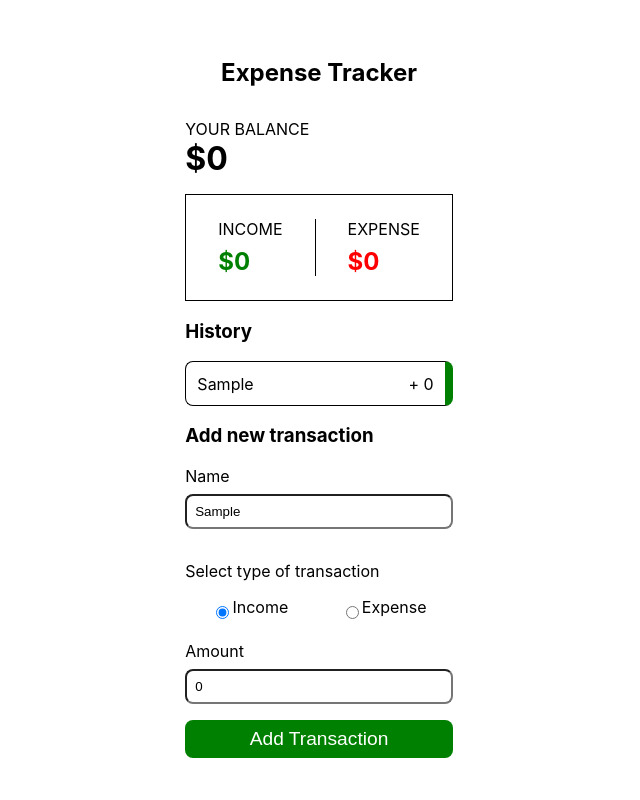
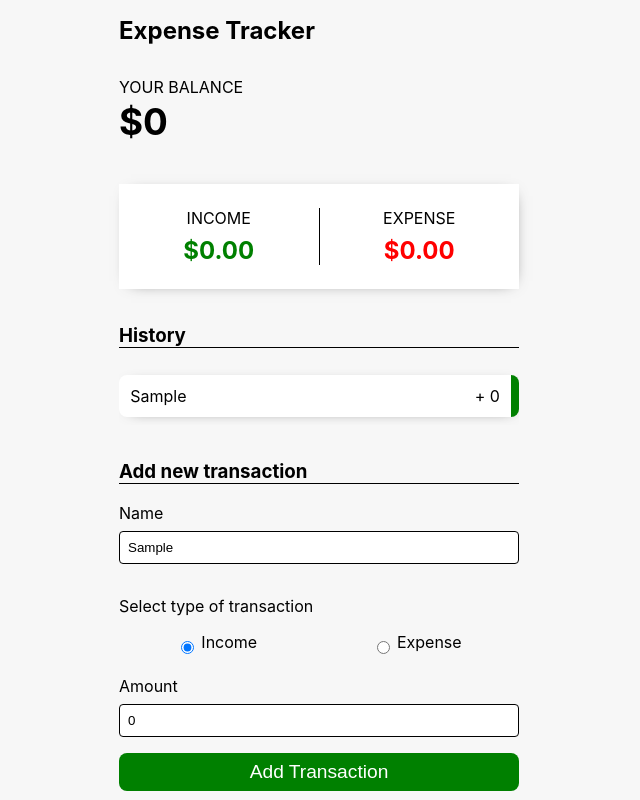
Before and after one commit to maanizfar/expense-tracker, a React (Create React App) app: page / in a window 1280 px wide. Both pictures are taken after typing "Sample" into the empty fields and a click on the button "Add Transaction". Shown: the whole page, without its empty margins (321-961 px from the left). Built offline with nearby package versions, Linux system fonts and the light colour scheme.

Commit message:
update styles

```diff
--- a/src/App.js
+++ b/src/App.js
@@ -5,65 +5,35 @@ import IncomeExpenses from "./components/IncomeExpenses";
 import History from "./components/History";
 import AddTransaction from "./components/AddTransaction";
 
-const Page = styled.main`
+import { MyProvider } from "./state/State";
+
+const Container = styled.div`
   display: flex;
   flex-direction: column;
-  justify-content: center;
-  align-items: center;
-  width: 100%;
-  min-height: 100vh;
-`;
-
-const Container = styled.div`
-  padding: 2rem;
-  max-width: 600px;
+  max-width: 400px;
+  margin: auto;
 `;
 
 const Header = styled.h1`
-  text-align: center;
   font-size: 1.5rem;
   margin-bottom: 32px;
 `;
 
 function App() {
-  const [transactions, setTransactions] = useState([]);
-
-  const addTransaction = (newTransaction) => {
-    setTransactions([...transactions, newTransaction]);
-  };
-
-  const getEntity = (entity) => {
-    const entities = transactions
-      .filter((t) => t.type === entity)
-      .map((e) => e.amount);
-    return entities.reduce((sum, current) => {
-      return sum + current;
-    }, 0);
-  };
-
-  const getBalance = () => {
-    const income = getEntity("income");
-    const expense = getEntity("expense");
-    return income - expense;
-  };
-
   return (
-    <Page>
+    <MyProvider>
       <Container>
         <Header>Expense Tracker</Header>
 
-        <Balance balance={getBalance()} />
+        <Balance />
 
-        <IncomeExpenses
-          income={getEntity("income")}
-          expense={getEntity("expense")}
-        />
+        <IncomeExpenses />
 
-        <History transactions={transactions} />
+        <History />
 
-        <AddTransaction onSubmit={addTransaction} />
+        <AddTransaction />
       </Container>
-    </Page>
+    </MyProvider>
   );
 }
 
--- a/src/components/AddTransaction.js
+++ b/src/components/AddTransaction.js
@@ -1,5 +1,10 @@
-import React, { useState } from "react";
+import React, { useState, useContext } from "react";
 import styled from "styled-components";
+import { MyContext } from "../state/State";
+
+const Heading = styled.h3`
+  border-bottom: 1px solid;
+`;
 
 const FormGroup = styled.div`
   margin-bottom: 1rem;
@@ -13,12 +18,17 @@ const FormGroup = styled.div`
   div {
     display: flex;
     justify-content: space-around;
+
+    label {
+      padding-left: 4px;
+    }
   }
 `;
 
 const TextInput = styled.input`
   padding: 0.5rem;
-  border-radius: 8px;
+  border: 1px solid;
+  border-radius: 4px;
 `;
 
 const Button = styled.button`
@@ -40,18 +50,16 @@ const AddTransaction = ({ onSubmit }) => {
   const [type, setType] = useState("income");
   const [amount, setAmount] = useState(0);
 
-  const typeChangeHandler = (value) => {
-    console.log(value);
-    setType(value);
-  };
+  const { addTransaction } = useContext(MyContext);
 
   return (
     <div>
-      <h3>Add new transaction</h3>
+      <Heading>Add new transaction</Heading>
       <form
         onSubmit={(e) => {
           e.preventDefault();
-          onSubmit({
+          addTransaction({
+            id: new Date().getTime(),
             name,
             type,
             amount,
@@ -78,7 +86,7 @@ const AddTransaction = ({ onSubmit }) => {
                 id="income"
                 value="income"
                 checked={type === "income"}
-                onChange={(e) => typeChangeHandler(e.target.value)}
+                onChange={(e) => setType(e.target.value)}
               />
               <label htmlFor="income">Income</label>
             </div>
@@ -89,7 +97,7 @@ const AddTransaction = ({ onSubmit }) => {
                 id="expense"
                 value="expense"
                 checked={type === "expense"}
-                onChange={(e) => typeChangeHandler(e.target.value)}
+                onChange={(e) => setType(e.target.value)}
               />
               <label htmlFor="expense">Expense</label>
             </div>
--- a/src/components/Balance.js
+++ b/src/components/Balance.js
@@ -1,5 +1,6 @@
-import React from "react";
+import React, { useContext } from "react";
 import styled from "styled-components";
+import { MyContext } from "../state/State";
 
 const Label = styled.p`
   text-transform: uppercase;
@@ -7,10 +8,27 @@ const Label = styled.p`
 `;
 
 const BalanceText = styled.h1`
-  margin: 0;
+  margin-top: 0.1rem;
+  font-size: 2.3rem;
 `;
 
-const Balance = ({ balance }) => {
+const Balance = () => {
+  const { transactions } = useContext(MyContext);
+
+  const income = transactions
+    .filter((t) => t.type === "income")
+    .map((t) => t.amount)
+    .reduce((a, b) => a + b, 0)
+    .toFixed(2);
+
+  const expense = transactions
+    .filter((t) => t.type === "expense")
+    .map((t) => t.amount)
+    .reduce((a, b) => a + b, 0)
+    .toFixed(2);
+
+  const balance = income - expense;
+
   return (
     <div>
       <Label>Your balance</Label>
--- a/src/components/History.js
+++ b/src/components/History.js
@@ -1,16 +1,27 @@
-import React from "react";
+import React, { useContext } from "react";
 import styled from "styled-components";
 import HistoryItem from "./HistoryItem";
+import { MyContext } from "../state/State";
 
 const Container = styled.ul`
+  width: 100%;
   list-style: none;
   padding: 0;
+  max-height: 200px;
+  overflow-y: auto;
+  overflow-x: visible;
 `;
 
-const History = ({ transactions }) => {
+const Heading = styled.h3`
+  border-bottom: 1px solid;
+`;
+
+const History = () => {
+  const { transactions } = useContext(MyContext);
+
   return (
     <div>
-      <h3>History</h3>
+      <Heading>History</Heading>
       <Container>
         {transactions &&
           transactions.map((transaction, index) => (
--- a/src/components/HistoryItem.js
+++ b/src/components/HistoryItem.js
@@ -1,26 +1,57 @@
-import React from "react";
+import React, { useContext } from "react";
 import styled from "styled-components";
+import { MyContext } from "../state/State";
 
-const Container = styled.li`
+const Item = styled.li`
   display: flex;
   justify-content: space-between;
-  border: 1px solid;
+  background-color: white;
+  border: 0px solid;
   border-radius: 8px;
   border-right-width: 8px;
   border-right-color: ${(props) => props.color};
   padding: 0.7rem;
   margin: 8px 0;
+  position: relative;
+  -webkit-box-shadow: 2px 2px 15px -10px rgba(0, 0, 0, 0.75);
+  -moz-box-shadow: 2px 2px 15px -10px rgba(0, 0, 0, 0.75);
+  box-shadow: 2px 2px 15px -10px rgba(0, 0, 0, 0.75);
+
+  button {
+    display: none;
+  }
+
+  :hover {
+    button {
+      display: block;
+    }
+  }
+`;
+
+const Button = styled.button`
+  background-color: red;
+  color: white;
+  position: absolute;
+  left: 0;
+  top: 50%;
+  transform: translate(-110%, -50%);
+  border: none;
+  padding: 8px;
+  cursor: pointer;
 `;
 
 const HistoryItem = ({ transaction }) => {
-  const { type, name, amount } = transaction;
+  const { removeTransaction } = useContext(MyContext);
+  const { id, type, name, amount } = transaction;
+
   return (
-    <Container color={type === "income" ? "green" : "red"}>
+    <Item color={type === "income" ? "green" : "red"}>
       <span>{name}</span>
       <span>
         {type === "income" ? "+" : "-"} {amount}
       </span>
-    </Container>
+      <Button onClick={() => removeTransaction(id)}>X</Button>
+    </Item>
   );
 };
 
--- a/src/components/IncomeExpenses.js
+++ b/src/components/IncomeExpenses.js
@@ -1,11 +1,15 @@
-import React from "react";
+import React, { useContext } from "react";
 import styled from "styled-components";
+import { MyContext } from "../state/State";
 
 const Container = styled.div`
   display: flex;
   background-color: white;
-  border: 1px solid;
+  border: 0px solid;
   margin: 1rem 0;
+  -webkit-box-shadow: 2px 2px 15px -10px rgba(0, 0, 0, 0.75);
+  -moz-box-shadow: 2px 2px 15px -10px rgba(0, 0, 0, 0.75);
+  box-shadow: 2px 2px 15px -10px rgba(0, 0, 0, 0.75);
 
   div:first-child {
     border-right: 1px solid;
@@ -15,6 +19,7 @@ const Container = styled.div`
 const StatContainer = styled.div`
   padding: 0 2rem;
   margin: 1.5rem 0;
+  flex-basis: 50%;
 `;
 
 const Label = styled.p`
@@ -24,12 +29,27 @@ const Label = styled.p`
 `;
 
 const BalanceText = styled.h1`
+  text-align: center;
   margin: 0.5rem 0 0 0;
   font-size: 1.5rem;
   color: ${(props) => props.color};
 `;
 
-const IncomeExpenses = ({ income, expense }) => {
+const IncomeExpenses = () => {
+  const { transactions } = useContext(MyContext);
+
+  const income = transactions
+    .filter((t) => t.type === "income")
+    .map((t) => t.amount)
+    .reduce((a, b) => a + b, 0)
+    .toFixed(2);
+
+  const expense = transactions
+    .filter((t) => t.type === "expense")
+    .map((t) => t.amount)
+    .reduce((a, b) => a + b, 0)
+    .toFixed(2);
+
   return (
     <Container>
       <StatContainer>
--- a/src/index.css
+++ b/src/index.css
@@ -1,13 +1,14 @@
 body {
   margin: 0;
-  font-family: -apple-system, BlinkMacSystemFont, 'Segoe UI', 'Roboto', 'Oxygen',
-    'Ubuntu', 'Cantarell', 'Fira Sans', 'Droid Sans', 'Helvetica Neue',
+  font-family: -apple-system, BlinkMacSystemFont, "Segoe UI", "Roboto", "Oxygen",
+    "Ubuntu", "Cantarell", "Fira Sans", "Droid Sans", "Helvetica Neue",
     sans-serif;
   -webkit-font-smoothing: antialiased;
   -moz-osx-font-smoothing: grayscale;
+  background-color: #f7f7f7;
 }
 
 code {
-  font-family: source-code-pro, Menlo, Monaco, Consolas, 'Courier New',
+  font-family: source-code-pro, Menlo, Monaco, Consolas, "Courier New",
     monospace;
 }
```
